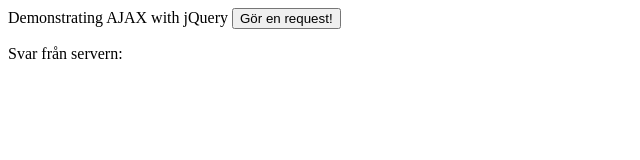
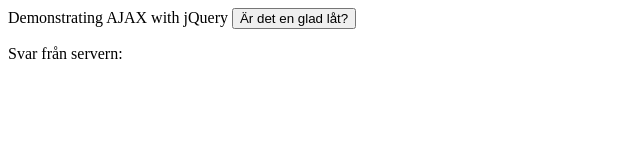
Before and after one commit to kaoskar1/ajax.jqueryDemo, a plain HTML site: page index.html in a window 1280 px wide. Shown: the full height of the page, 0-640 px from the left. Drawn offline with nearby package versions, Linux system fonts and the light colour scheme.

Commit message:
Update index.html

```diff
--- a/index.html
+++ b/index.html
@@ -8,7 +8,7 @@
 <body>
 Demonstrating AJAX with jQuery
 
-<button id="my-button">Gör en request!</button>
+<button id="my-button">Är det en glad låt?</button>
 
 <p>Svar från servern:</p>
 
```
